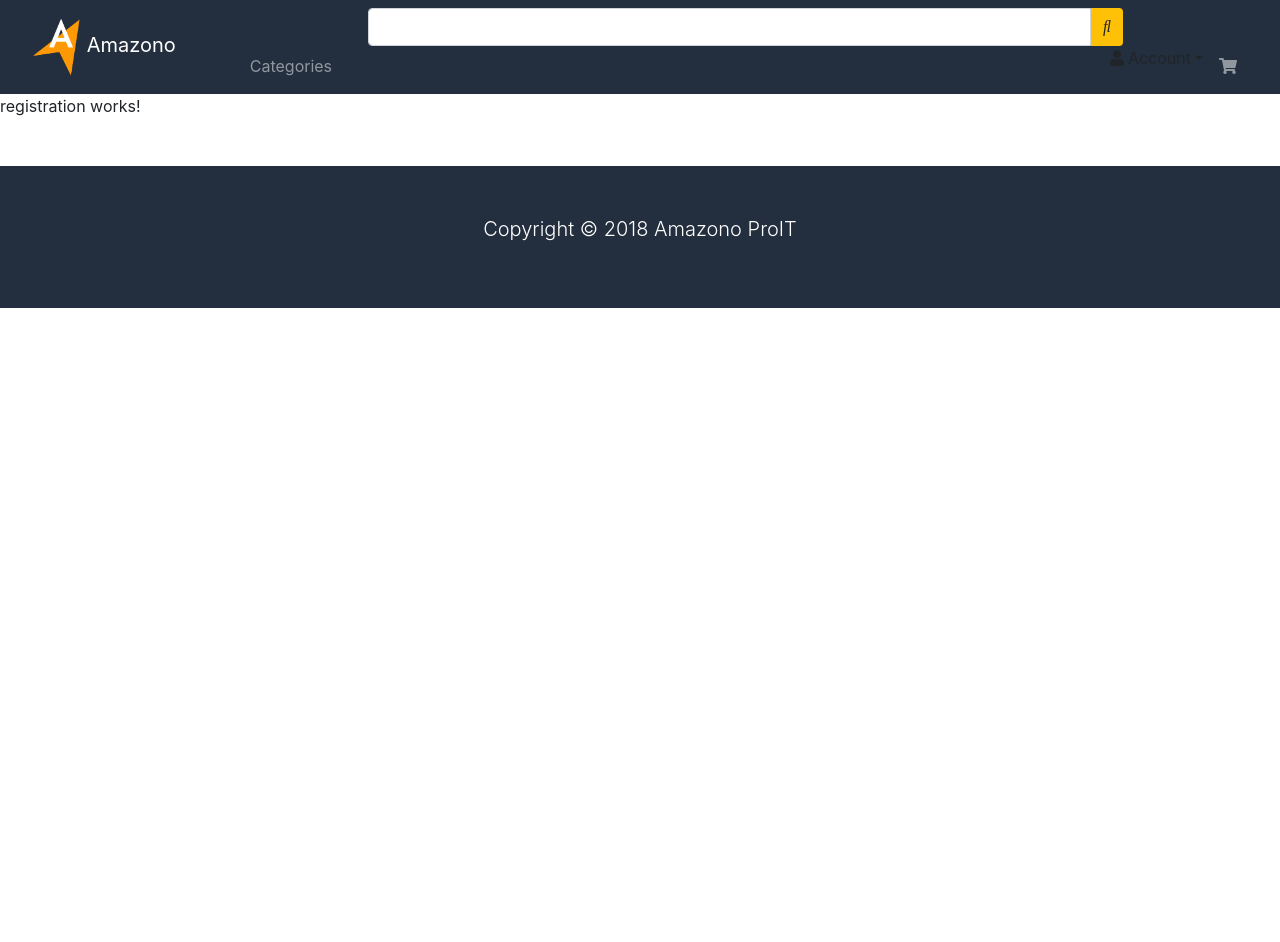
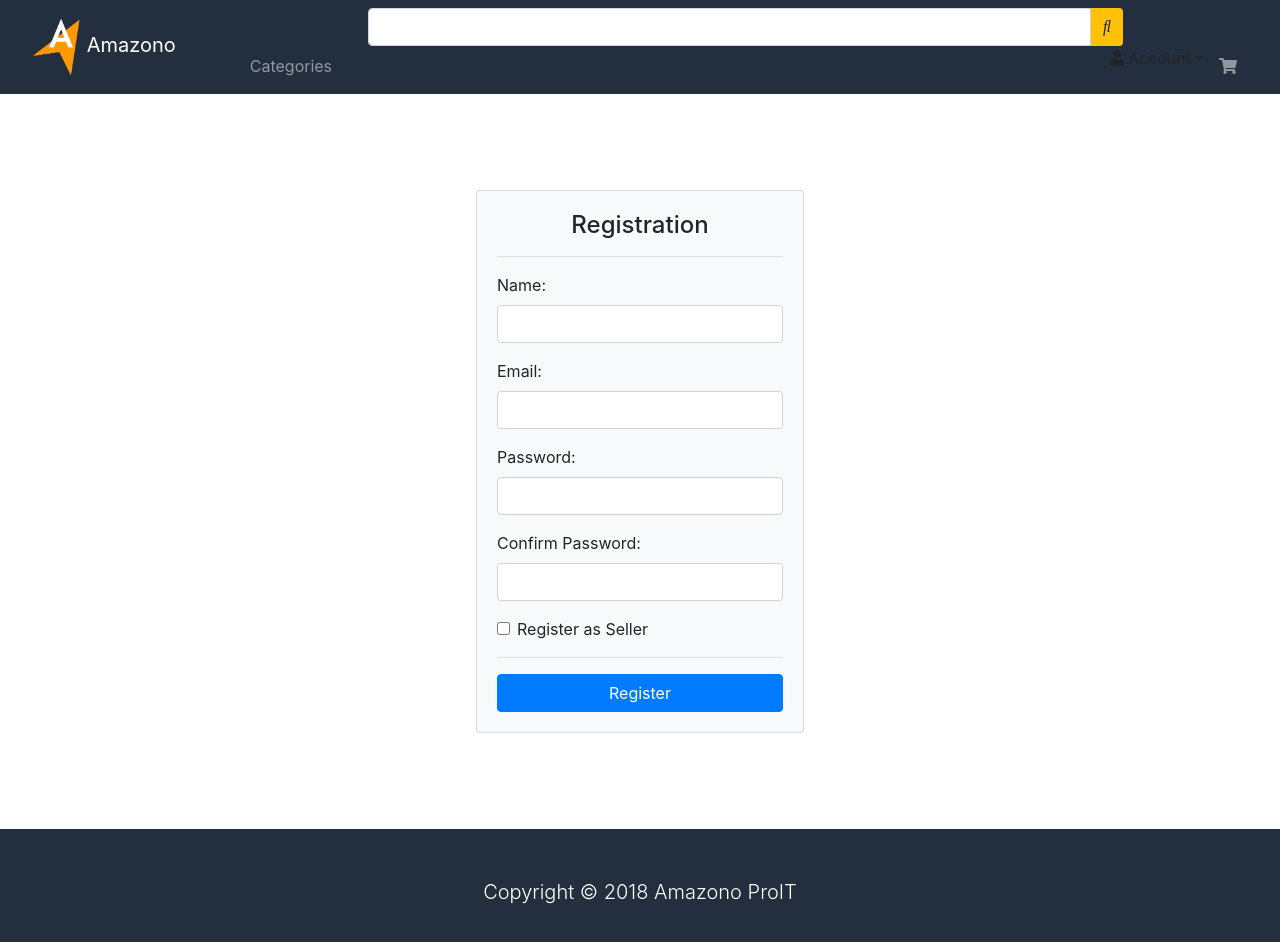
Before and after one commit to harshay1/amazono, an Angular app in the folder client/AngularAmazono/: page /register in a window 1280 px wide. Shown: the top 942 px of the page. Before the commit the page ends 800 px from the top, so only its background shows below. Built offline with nearby package versions, Linux system fonts and the light colour scheme.

Commit message:
Added UI Design for Registration Form Screen

```diff
--- a/client/AngularAmazono/src/app/registration/registration.component.html
+++ b/client/AngularAmazono/src/app/registration/registration.component.html
@@ -1,3 +1,40 @@
-<p>
-  registration works!
-</p>
+<section id="registrationPage">
+  <div class="container p-5">
+    <div class="row mt-5">
+      <div class="col-lg-4 offset-lg-4">
+        <app-message></app-message>
+        <div class="card bg-light">
+          <div class="card-body">
+            <h4 class="text-center">Registration</h4>
+            <hr>
+            <form>
+              <div class="form-group">
+                <label class="form-control-label">Name:</label>
+                <input type="text" name="name" class="form-control" [(ngModel)]="name">
+              </div>
+              <div class="form-group">
+                <label class="form-control-label">Email:</label>
+                <input type="text" name="email" class="form-control" [(ngModel)]="email">
+              </div>
+              <div class="form-group">
+                <label class="form-control-label">Password:</label>
+                <input type="text" name="password" class="form-control" [(ngModel)]="password">
+              </div>
+              <div class="form-group">
+                <label class="form-control-label">Confirm Password:</label>
+                <input type="text" name="password1" class="form-control" [(ngModel)]="password1">
+              </div>
+              <div class="form-check">
+                <label class="form-check-label">
+                  <input type="checkbox" name="isSeller" class="form-check-input" [(ngModel)]="isSeller"> Register as Seller
+                </label>
+              </div>
+              <hr>
+              <button type="button" class="btn btn-primary btn-block" (click)="register()" [disabled]="btnDisabled">Register</button>
+            </form>
+          </div>
+        </div>
+      </div>
+    </div>
+  </div>
+</section>
```
